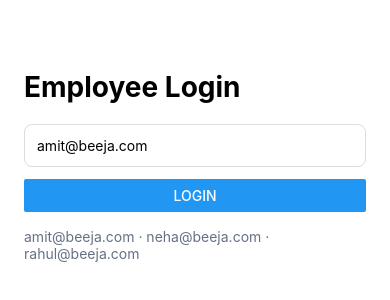
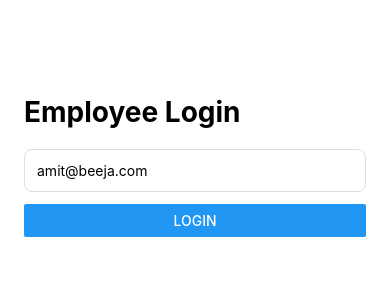
Before and after one commit to harirohan838-lgtm/Expense-Project, a React Native app in the folder mobile/: screen / in a window 390 px wide. Shown: the part 256-556 px from the top of the page. Built offline with nearby package versions, Linux system fonts and the light colour scheme; no server answers.

Commit message:
Remove employee email hints from login screen

```diff
--- a/mobile/src/screens/LoginScreen.js
+++ b/mobile/src/screens/LoginScreen.js
@@ -4,6 +4,6 @@ import {apiFetch} from "../api";
 export default function LoginScreen({onLogin}){
  const [email,setEmail]=useState("amit@beeja.com");
  async function submit(){try{onLogin(await apiFetch("/auth/login",{method:"POST",body:JSON.stringify({email,role:"employee"})}))}catch(e){Alert.alert("Login failed",e.message)}}
- return <View style={s.container}><Text style={s.title}>Employee Login</Text><TextInput style={s.input} autoCapitalize="none" value={email} onChangeText={setEmail} placeholder="Email"/><Button title="Login" onPress={submit}/><Text style={s.hint}>amit@beeja.com · neha@beeja.com · rahul@beeja.com</Text></View>
+ return <View style={s.container}><Text style={s.title}>Employee Login</Text><TextInput style={s.input} autoCapitalize="none" value={email} onChangeText={setEmail} placeholder="Email"/><Button title="Login" onPress={submit}/></View>
 }
-const s=StyleSheet.create({container:{flex:1,justifyContent:"center",padding:24},title:{fontSize:28,fontWeight:"700",marginBottom:20},input:{backgroundColor:"#fff",borderWidth:1,borderColor:"#ddd",padding:12,borderRadius:8,marginBottom:12},hint:{marginTop:16,color:"#667085"}})
+const s=StyleSheet.create({container:{flex:1,justifyContent:"center",padding:24},title:{fontSize:28,fontWeight:"700",marginBottom:20},input:{backgroundColor:"#fff",borderWidth:1,borderColor:"#ddd",padding:12,borderRadius:8,marginBottom:12}})
```
